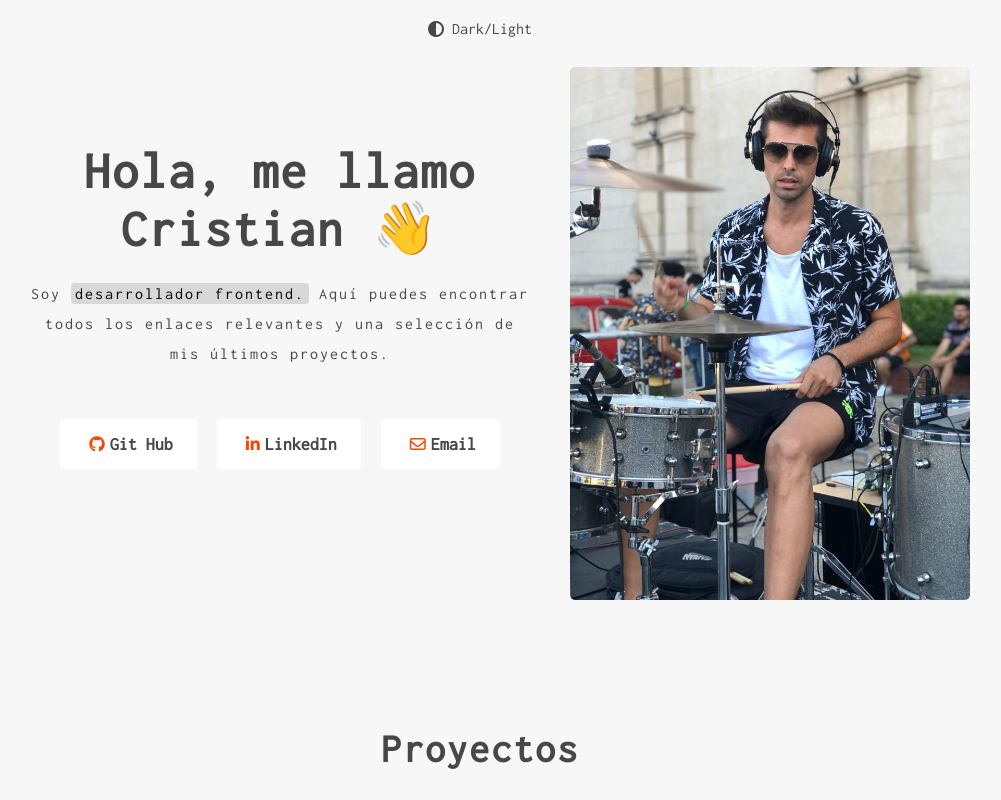
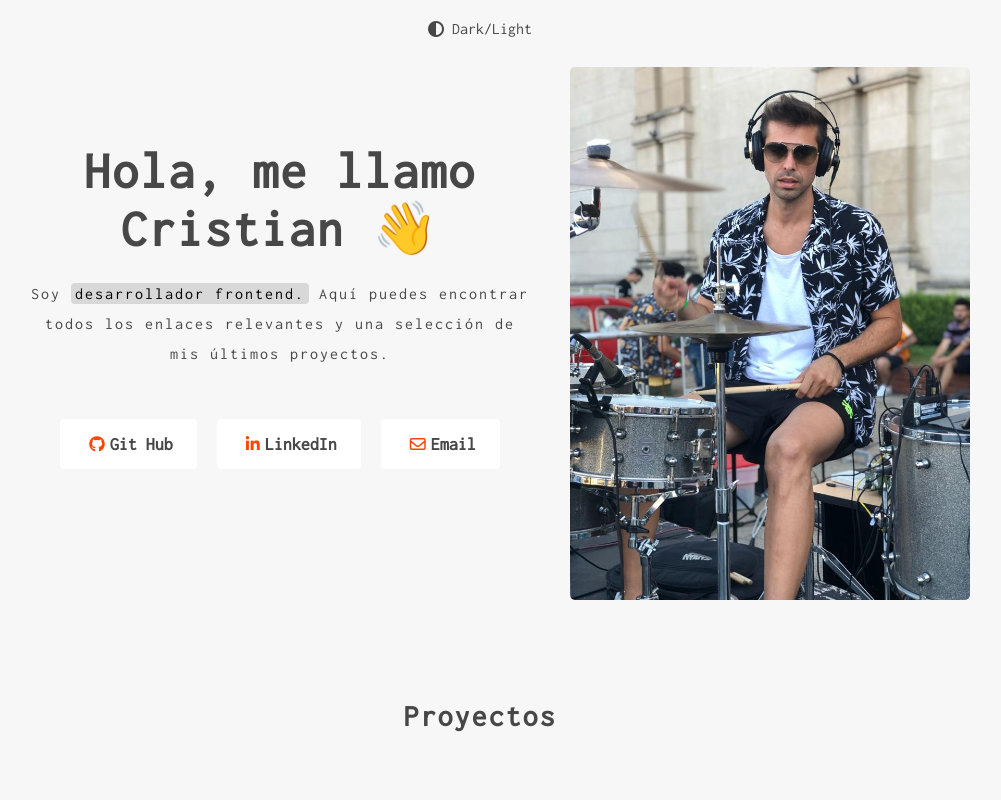
Before and after one commit to CristianMozetich/Portfolio, a React (Vite) app: page / in a window 1280 px wide. Shown: the top 800 px of the page, without its empty margins (160-1161 px from the left). Built offline with nearby package versions, Linux system fonts and the light colour scheme.

Commit message:
actualizacion

```diff
--- a/src/Components/Proyects/Proyects.css
+++ b/src/Components/Proyects/Proyects.css
@@ -1,13 +1,10 @@
   .titulo_proyectos {
-    max-width: 1200px;
-    justify-content: center;
     margin: auto;
     text-align: center;
     letter-spacing: 0.125rem;
     line-height: 1.125;
-    margin-bottom: 60px;
-    font-size: 20px;
-    display: flex;
+    margin-bottom: 80px;
+    font-size: 30px;
   }
 
   .contenedor_proyectos {
--- a/src/Components/Proyects/Proyects.jsx
+++ b/src/Components/Proyects/Proyects.jsx
@@ -6,9 +6,7 @@ import './Proyects.css'
 const Proyects = () => {
   return (
     <>
-    <div className='titulo_proyectos'>
-      <h1>Proyectos</h1>
-    </div>
+    <h1 className='titulo_proyectos'>Proyectos</h1>
     <div className='contenedor_proyectos'>
       {
       proyectos.map((proyecto) => (
```
